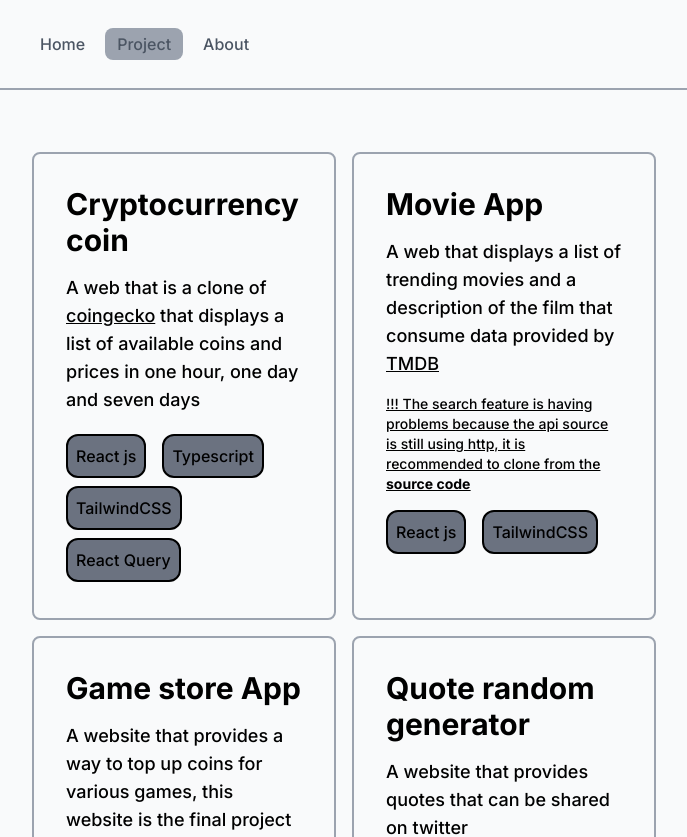
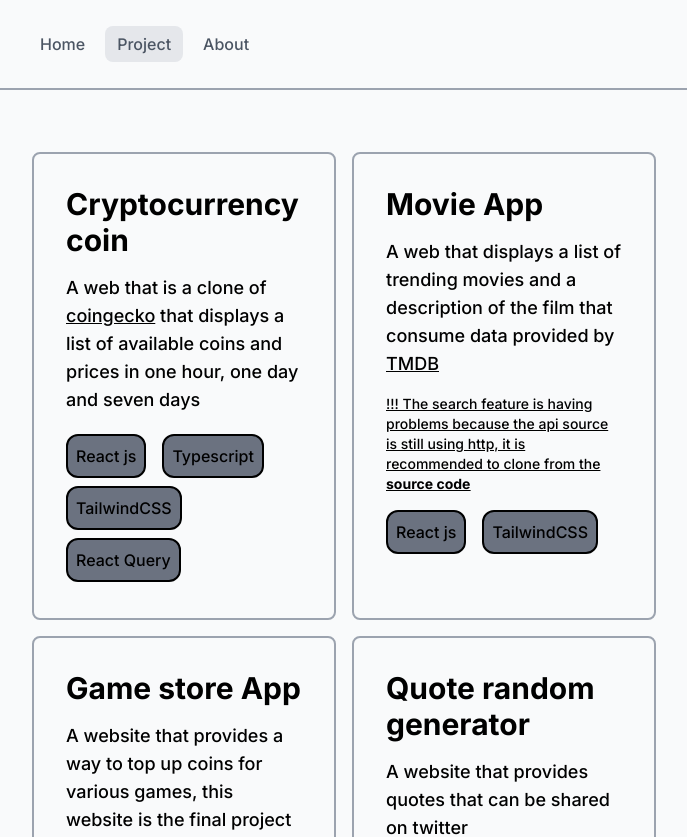
Before and after one commit to AndriP8/andripurnomo.com, a Next.js app: page /project in a window 1280 px wide. Shown: the top 837 px of the page, without its empty margins (296-983 px from the left). Built offline with nearby package versions, Linux system fonts and the light colour scheme.

Commit message:
update styling navbar

```diff
--- a/components/layout/HeaderItem.tsx
+++ b/components/layout/HeaderItem.tsx
@@ -10,14 +10,15 @@ interface HeaderItemProps {
 
 const HeaderItem = ({ children, href, active }: HeaderItemProps) => {
   const navItem = cx({
-    "py-1 px-1 sm:px-3 mx-1 rounded-lg text-gray-600 hover:bg-gray-200": true,
-    "bg-gray-400 hover:bg-gray-400": active,
+    "py-2 px-3 mx-1 rounded-lg text-gray-600 hover:bg-gray-200 text-black":
+      true,
+    "bg-gray-200": active,
   });
 
   return (
-    <li className={navItem}>
+    <li>
       <Link href={href}>
-        <a>{children}</a>
+        <a className={navItem}>{children}</a>
       </Link>
     </li>
   );
```
